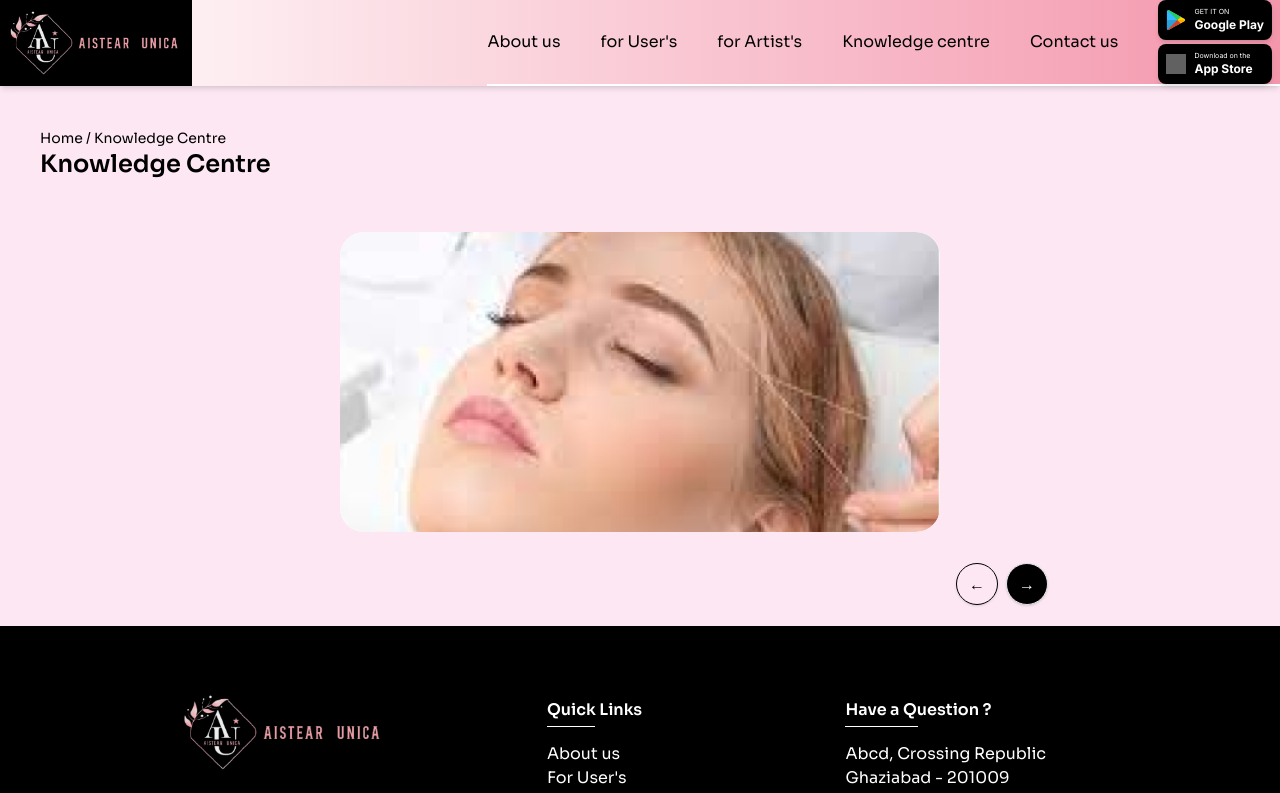
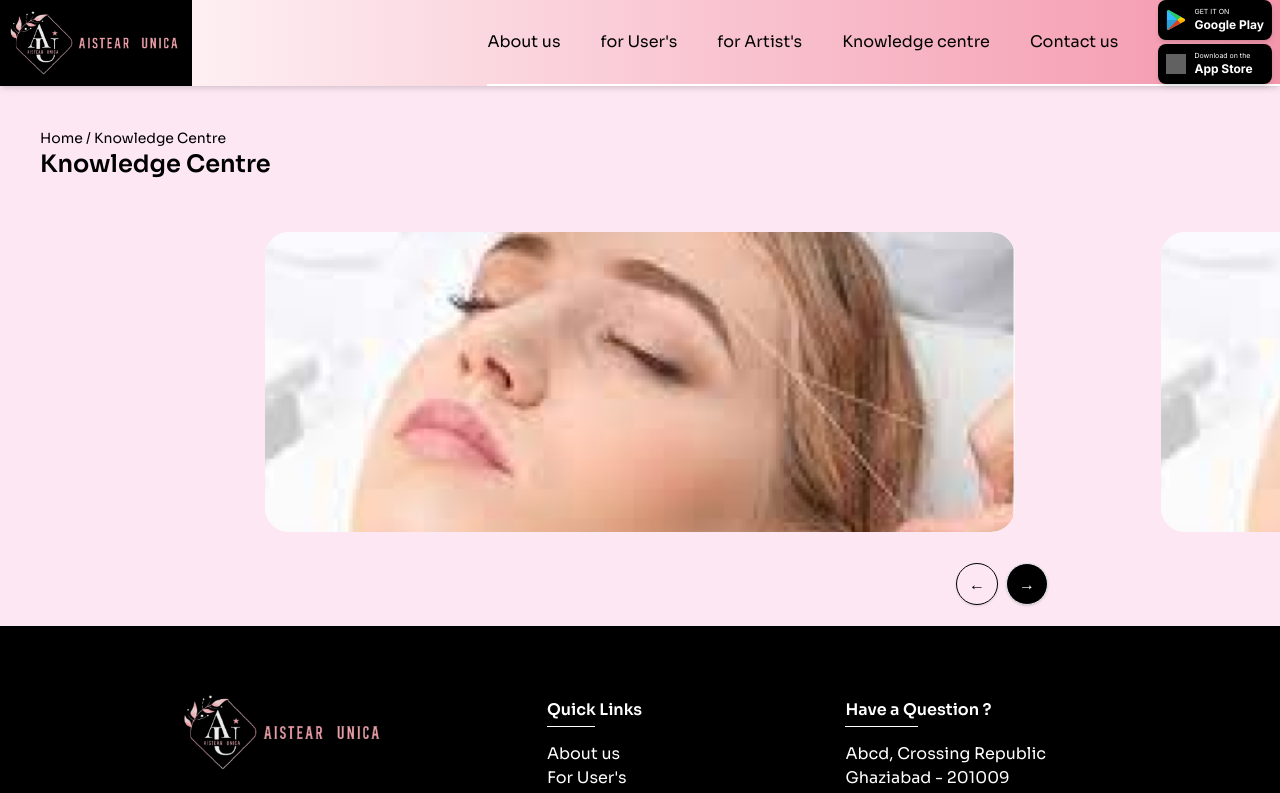
Before and after one commit to Saloni-FED/Au-Portfolio, a Next.js app: page /blog in a window 1280 px wide. Shown: the top 793 px of the page. Built offline with nearby package versions, Linux system fonts and the light colour scheme; grey boxes are pictures that could not be loaded; a web font is replaced by a local one.

Commit message:
Carousel

```diff
--- a/Components/Blog/Carousel.jsx
+++ b/Components/Blog/Carousel.jsx
@@ -49,9 +49,9 @@ const Carousel = () => {
   };
 
   return (
-    <div className="relative w-full  flex justify-center items-center bg-pink-100 my-10">
+    <div className="relative w-full  flex justify-center items-center bg-pink-100 my-10 overflow-x-scroll">
       <div className="w-full max-w-4xl">
-        <div className="overflow-x-hidden py-3 ">
+        <div className=" py-3 ">
           <div
             className="flex transition-transform duration-500"
             style={{ transform: `translateX(-${currentIndex * 100}%)` }}
@@ -62,8 +62,8 @@ const Carousel = () => {
                 className="w-full flex-shrink-0 flex justify-center items-center"
               >
                 <div
-                  className="bg-white rounded-3xl  overflow-x-hidden flex flex-col items-center shadow-3xl"
-                  style={{ width: "600px", height: "300px" }}
+                  className="bg-white rounded-3xl  overflow-x-hidden flex flex-col items-center shadow-3xl lg:w-[750px] lg:h-[300px] "
+                //   style={{ width: "700px", height: "300px" }}
                 >
                   <img
                     src={slide.image}
```
